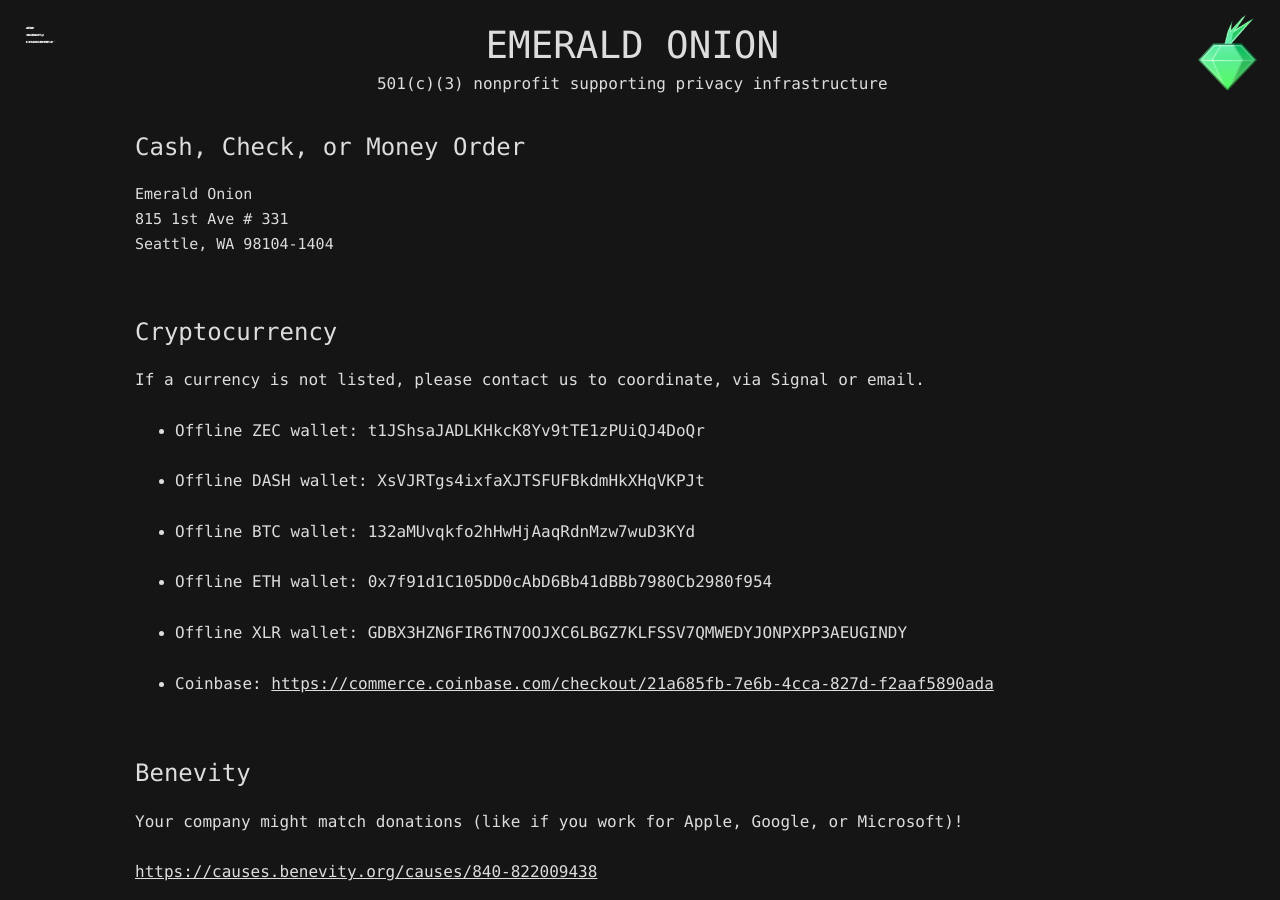
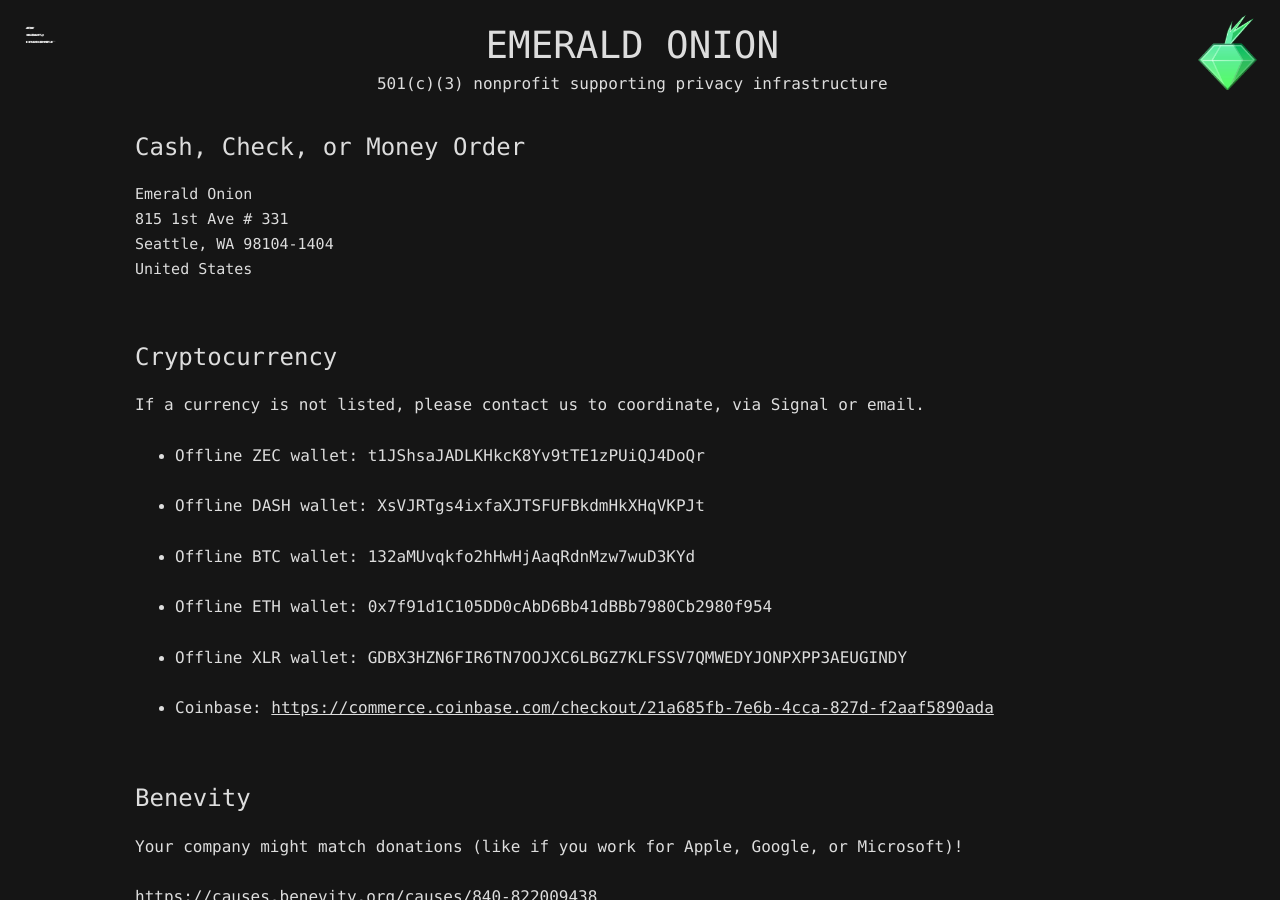
Before and after one commit to emeraldonion/emeraldonion.github.io, a Jekyll site: the page built from donate/index.markdown, in a window 1280 px wide and 900 px high, scrolled down 518 px. Built offline with Jekyll 4.4.1, drawn with Linux system fonts in a browser that asks for light colours; our own code applies the rules of GitHub Pages for plain Markdown files.

Commit message:
adding country

```diff
--- a/donate/index.markdown
+++ b/donate/index.markdown
@@ -14,7 +14,8 @@
 
 <address>Emerald Onion
 <br />815 1st Ave # 331
-<br />Seattle, WA 98104-1404</address>
+<br />Seattle, WA 98104-1404
+<br />United States</address>
 
 # Cryptocurrency
 
```
